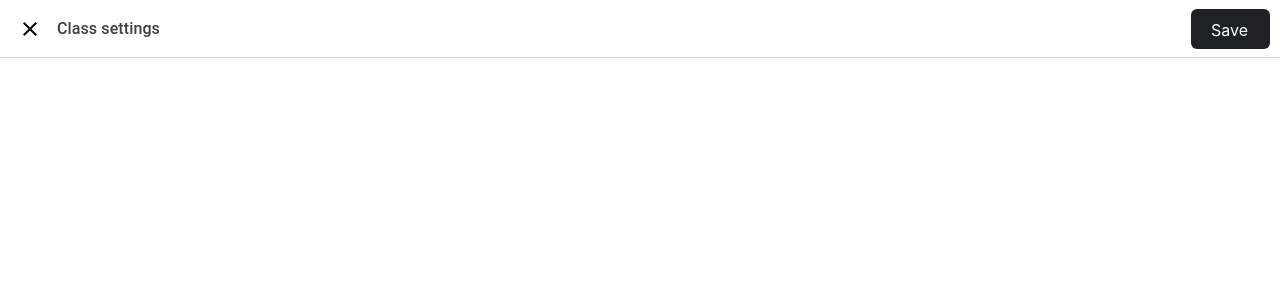
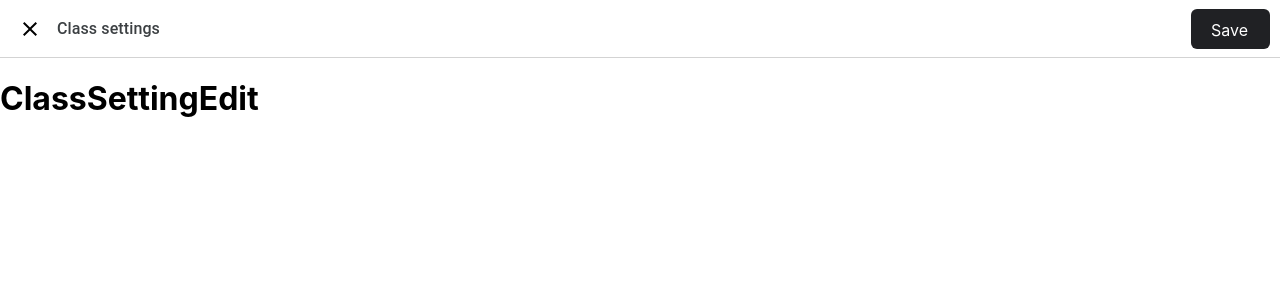
Before and after one commit to SAYEM5522/Google-ClassRoom-clone, a Next.js app in the folder apps/web/: page /Course/ClassSettings/ClassSettings in a window 1280 px wide. Shown: the top 300 px of the page. Built offline with nearby package versions, Linux system fonts and the light colour scheme.

Commit message:
ClassSetting Animation Add

```diff
--- a/apps/web/pages/Course/ClassSettings/ClassSettingEdit.tsx
+++ b/apps/web/pages/Course/ClassSettings/ClassSettingEdit.tsx
@@ -1,8 +1,12 @@
 import React from 'react'
-import styles from "../../css/CourseClassSettings/ClassSettingEdit.module.css"
+import styles from "../../css/Course/ClassSettings/ClassSettingEdit.module.css"
 const ClassSettingEdit = () => {
   return (
-    <div></div>
+    <div className={styles.classSettingEdit}>
+     <h1  >
+        ClassSettingEdit
+     </h1>
+    </div>
   )
 }
 
--- a/apps/web/pages/Course/ClassSettings/ClassSettingHeader.tsx
+++ b/apps/web/pages/Course/ClassSettings/ClassSettingHeader.tsx
@@ -1,17 +1,21 @@
-import React from 'react'
+import React, { useCallback } from 'react'
 import styles from "../../css/Course/ClassSettings/ClassSettingHeader.module.css"
 import {MdClose} from "react-icons/md"
-const ClassSettingHeader = () => {
+import { motion } from 'framer-motion'
+const ClassSettingHeader = ({setOpen}) => {
+  const onClick=useCallback(()=>{
+    setOpen(false);
+  },[setOpen])
   return (
-          <div className={styles.classSettingHeader}>
+          <motion.div className={styles.classSettingHeader} initial={{scale:0.9,opacity:0}} animate={{scale:1,opacity:1}}>
             <div className={styles.classSettingHeader__left}>
-            <MdClose size={24}/>
+            <MdClose size={24} onClick={onClick}/>
             <p >Class settings</p>
             </div>
             <div className={styles.classSettingHeader__right}>
              <p>Save</p>
            </div>
-          </div>
+          </motion.div>
 
   )
 }
--- a/apps/web/pages/Course/ClassSettings/ClassSettings.tsx
+++ b/apps/web/pages/Course/ClassSettings/ClassSettings.tsx
@@ -3,10 +3,10 @@ import styles from "../../css/Course/ClassSettings/ClassSettings.module.css"
 import ClassSettingEdit from './ClassSettingEdit'
 import ClassSettingHeader from './ClassSettingHeader'
 import { motion } from "framer-motion"
-const ClassSettings = () => {
+const ClassSettings = ({setOpen}) => {
   return (
-           <motion.div >
-          <ClassSettingHeader/>
+           <motion.div className={styles.classsetting} initial={{scaleY:0.8,scaleX:0.9,opacity:0}} animate={{scaleY:1,scaleX:1,opacity:1}}>
+          <ClassSettingHeader setOpen={setOpen}/>
           <ClassSettingEdit/>
           </motion.div>
   )
--- a/apps/web/pages/css/Course/ClassSettings/ClassSettingEdit.module.css
+++ b/apps/web/pages/css/Course/ClassSettings/ClassSettingEdit.module.css
@@ -0,0 +1,4 @@
+.classSettingEdit{
+  display: flex;
+  flex: 1;
+}
--- a/apps/web/pages/css/Course/ClassSettings/ClassSettings.module.css
+++ b/apps/web/pages/css/Course/ClassSettings/ClassSettings.module.css
@@ -0,0 +1,10 @@
+.classsetting{
+  position: absolute;
+  z-index: 1000;
+  top: 0px;
+  left: 0px;
+  width: 100vw;
+  height: 100vh;
+  background-color: #FFFFFF;
+  flex: 1;
+}
```
Also changed, not shown: apps/web/pages/Course/CourseHeader.tsx (+6 -7 lines), apps/web/pages/css/Course/CourseHeader.module.css (+5 -2 lines).
